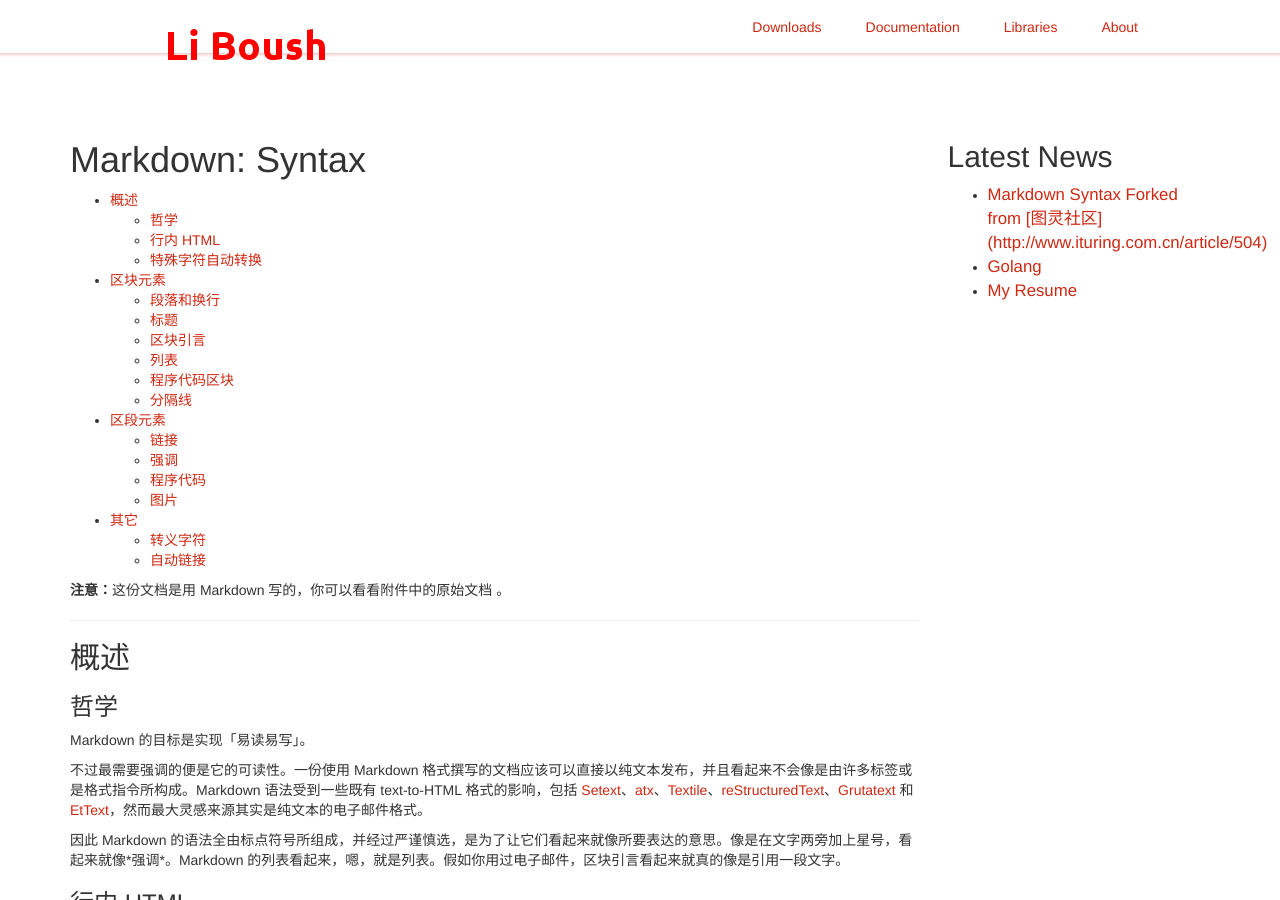
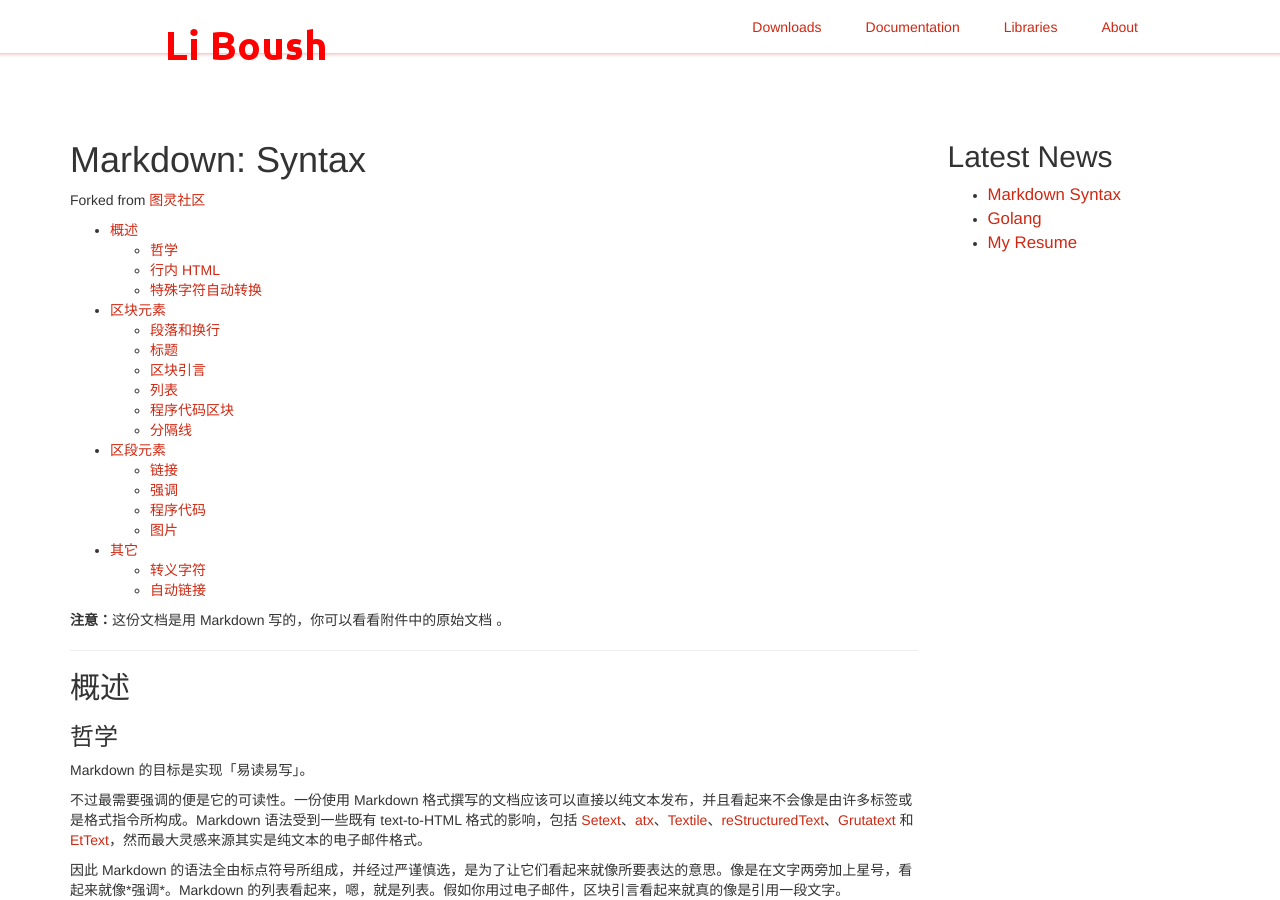
Before and after one commit to liboshi/liboshi.github.com, a Jekyll site: the page built from _posts/2014-12-08-markdown-syntax-zhs.md, in a window 1280 px wide and 900 px high. Built offline with Jekyll 4.4.1, drawn with Linux system fonts in a browser that asks for light colours; nearby versions of some CDN libraries.

Commit message:
o Update.

```diff
--- a/_posts/2014-12-08-markdown-syntax-zhs.md
+++ b/_posts/2014-12-08-markdown-syntax-zhs.md
@@ -1,10 +1,12 @@
 ---
 layout: default
-title: Markdown Syntax Forked from [图灵社区](http://www.ituring.com.cn/article/504)
+title: Markdown Syntax
 ---
 
 Markdown: Syntax
 ================
+
+Forked from [图灵社区](http://www.ituring.com.cn/article/504)
 
 *   [概述](#overview)
     *   [哲学](#philosophy)
```
